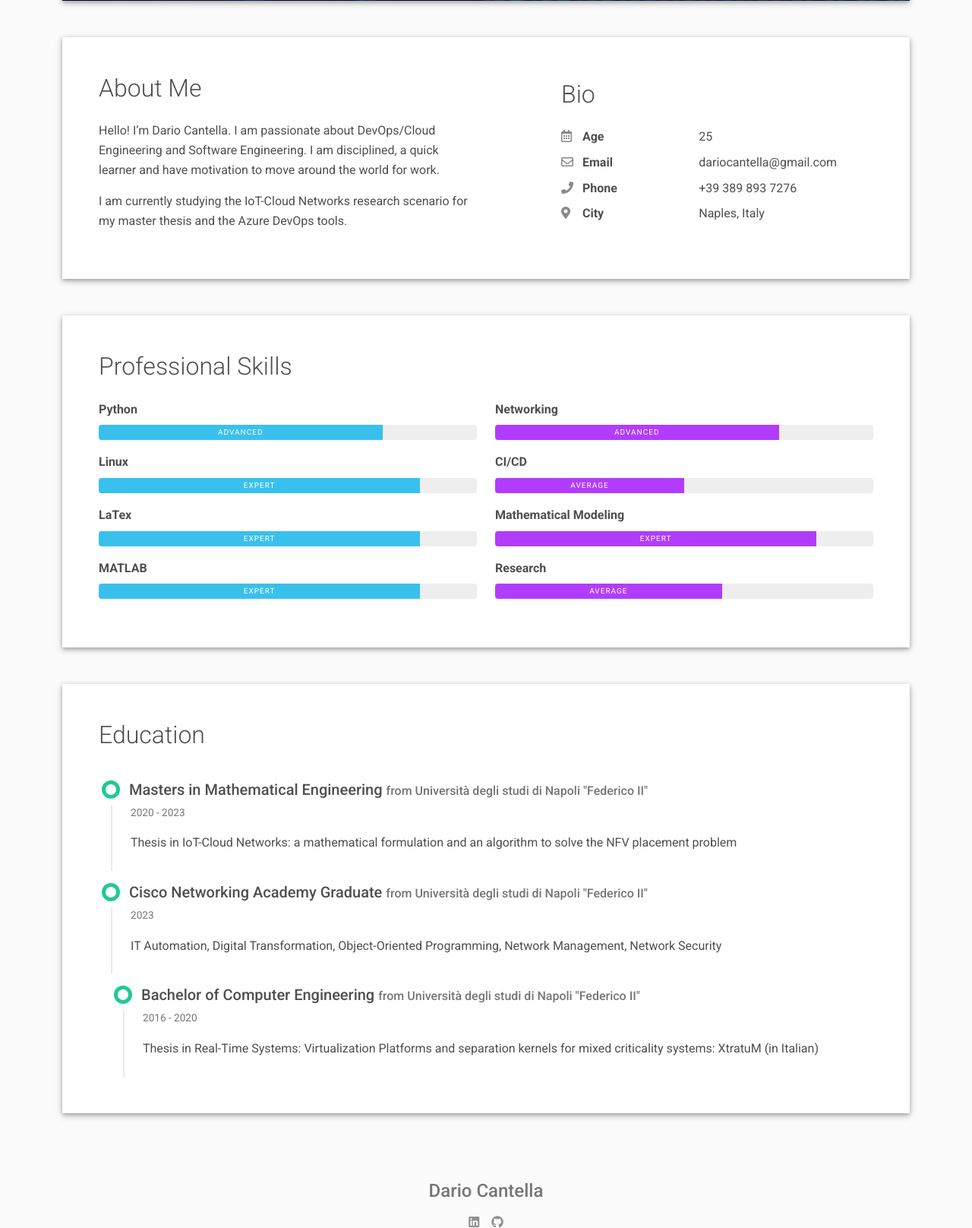
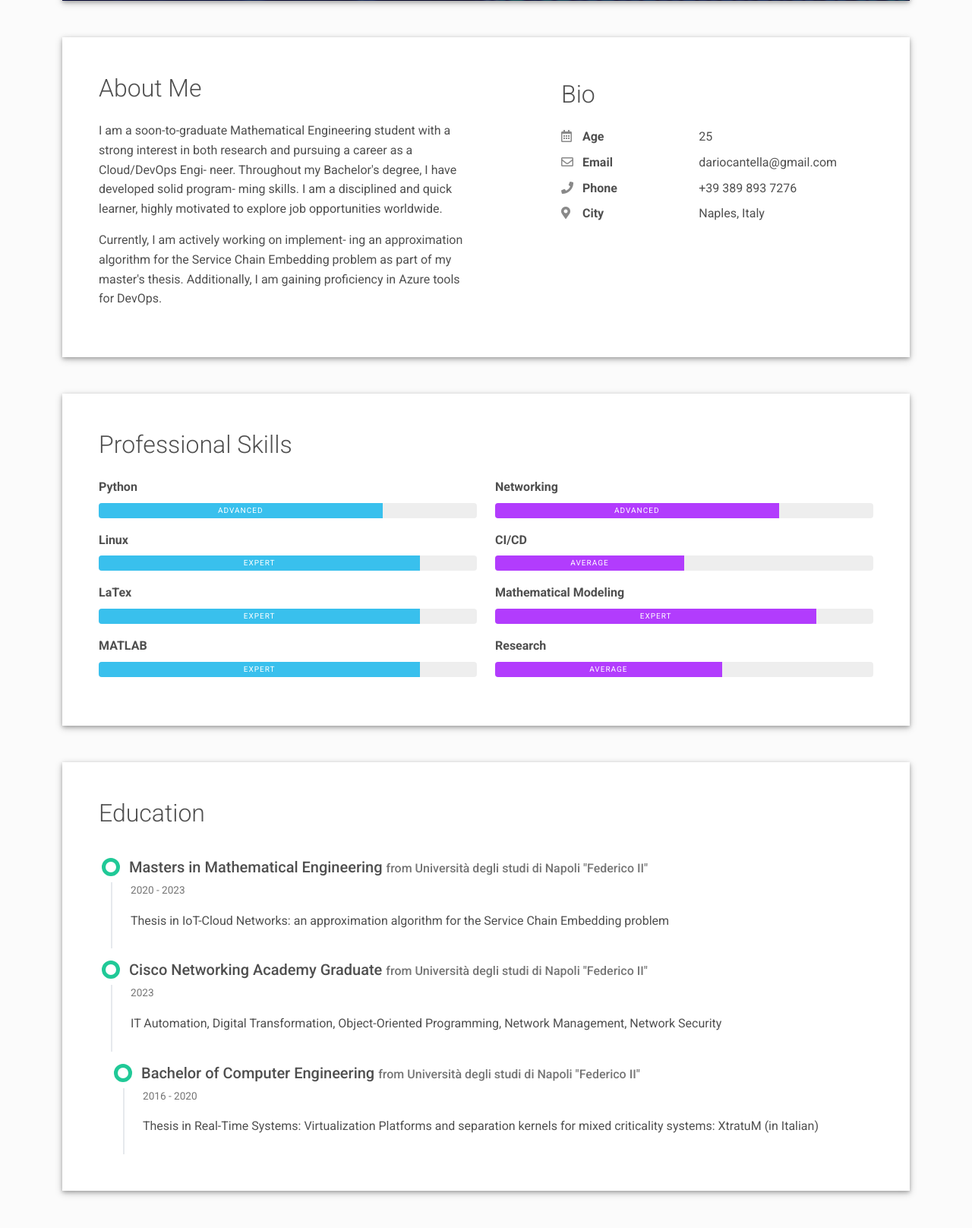
Before and after one commit to Dariocent/rp-portfolio, a Django app: page / in a window 1280 px wide. Shown: the part 611-2227 px from the top of the page at 76% size. Run offline with Django 3.2, Linux system fonts and the light colour scheme.

Commit message:
updated information

```diff
--- a/django_app/blog/templates/index.html
+++ b/django_app/blog/templates/index.html
@@ -102,8 +102,15 @@
       <div class="row">
         <div class="col-md-6">
           <h2 class="h2 fw-light mb-4">About Me</h2>
-          <p>Hello! I’m Dario Cantella. I am passionate about DevOps/Cloud Engineering and Software Engineering. I am disciplined, a quick learner and have motivation to move around the world for work.</p>
-          <p>I am currently studying the IoT-Cloud Networks research scenario for my master thesis and the Azure DevOps tools.</p>
+          <p>I am a soon-to-graduate Mathematical Engineering student with a strong
+            interest in both research and pursuing a career as a Cloud/DevOps Engi-
+            neer. Throughout my Bachelor's degree, I have developed solid program-
+            ming skills. I am a disciplined and quick learner, highly motivated to explore
+            job opportunities worldwide.</p>
+          <p> Currently, I am actively working on implement-
+            ing an approximation algorithm for the Service Chain Embedding problem
+            as part of my master's thesis. Additionally, I am gaining proficiency in Azure
+            tools for DevOps.</p>
         </div>
         <div class="col-md-5 offset-lg-1">
           <div class="row mt-2">
@@ -242,7 +249,7 @@
           </div>
           <div class="timeline-body px-4 pb-4">
             <div class="text-muted text-small mb-3">2020 - 2023</div>
-            <div>Thesis in IoT-Cloud Networks: a mathematical formulation and an algorithm to solve the NFV placement problem </div>
+            <div>Thesis in IoT-Cloud Networks: an approximation algorithm for the Service Chain Embedding problem </div>
           </div>
         </div>
         <div class="timeline-card timeline-card-success" data-aos="fade-in" data-aos-delay="200">
--- a/docker-compose.yml
+++ b/docker-compose.yml
@@ -11,6 +11,7 @@ services:
    # Mapping machine and container ports
    expose:
      - 80
+
 
    links:
      - "app"
```
Also changed, not shown: 3 other files.
